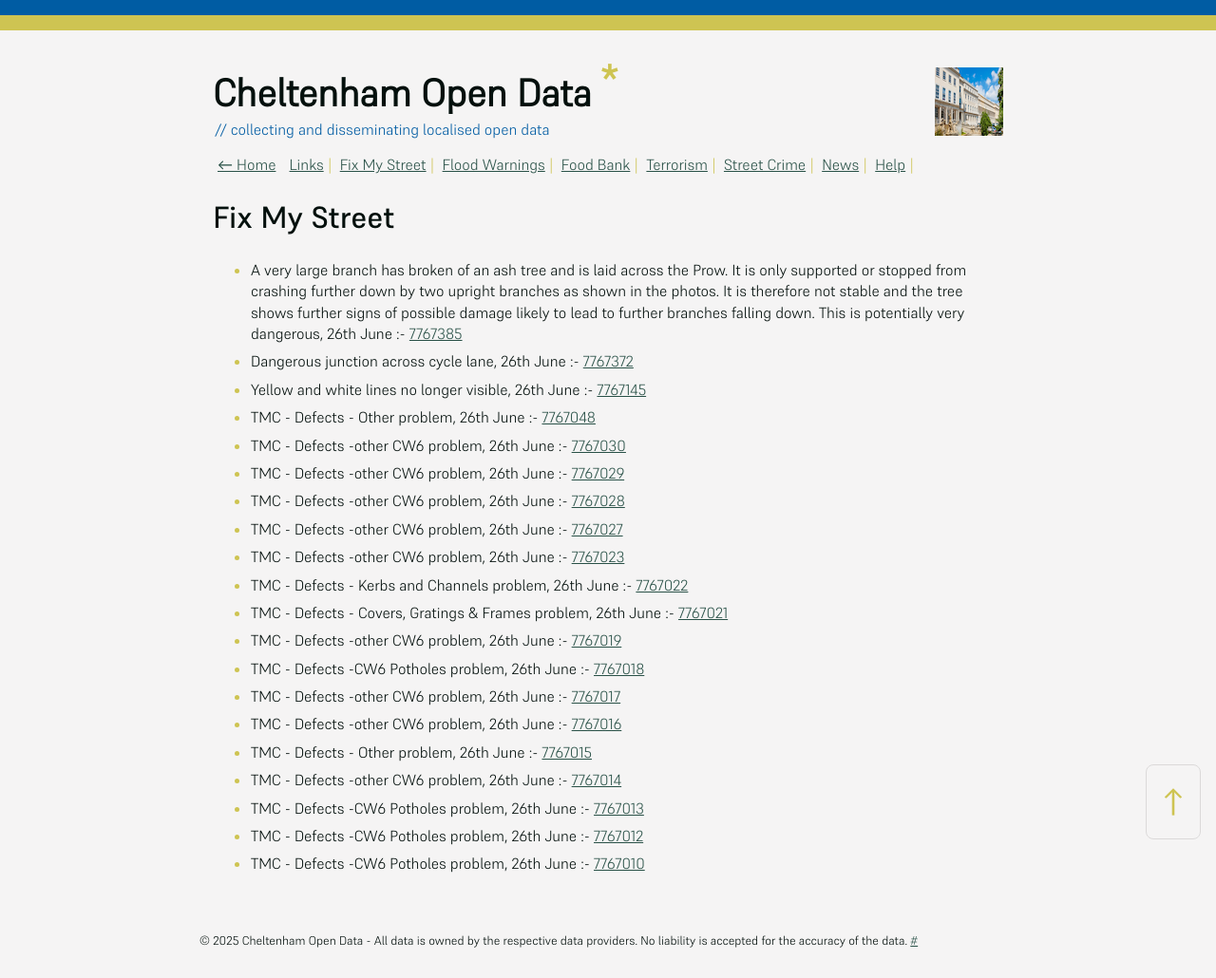
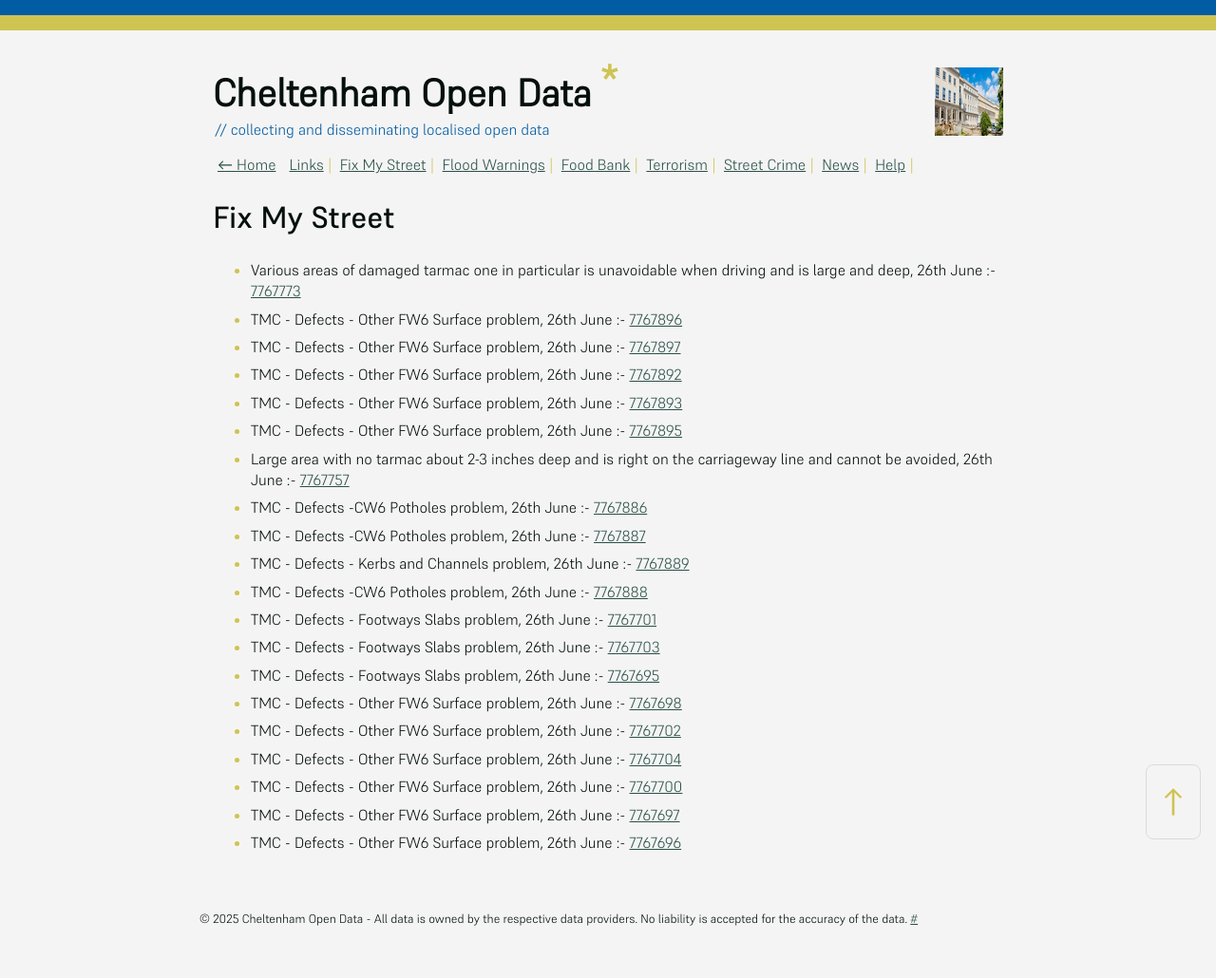
Before and after one commit to mat-0/cheltenham-open-data, a Jekyll site: the page built from _pages/fix-my-street.md, in a window 1280 px wide. Shown: the whole page at 95% size. Built offline with Jekyll 4.4.1, drawn with Linux system fonts in a browser that asks for light colours; after the commit the page ends 1007 px from its top, so only the background shows below that.

Commit message:
Updated 2025-06-26 11:58:02

```diff
--- a/_pages/fix-my-street.md
+++ b/_pages/fix-my-street.md
@@ -9,25 +9,25 @@ permalink: /fix-my-street
 
 <!-- fix_marker starts -->
 
-- A very large branch has broken of an ash tree and is laid across the Prow. It is only supported or stopped from crashing further down by two upright branches as shown in the photos. It is therefore not stable and the tree shows further signs of possible damage likely to lead to further branches falling down. This is potentially very dangerous, 26th June :- [7767385](https://www.fixmystreet.com/report/7767385)
-- Dangerous junction across cycle lane, 26th June :- [7767372](https://www.fixmystreet.com/report/7767372)
-- Yellow and white lines no longer visible, 26th June :- [7767145](https://www.fixmystreet.com/report/7767145)
-- TMC - Defects - Other problem, 26th June :- [7767048](https://www.fixmystreet.com/report/7767048)
-- TMC - Defects -other CW6 problem, 26th June :- [7767030](https://www.fixmystreet.com/report/7767030)
-- TMC - Defects -other CW6 problem, 26th June :- [7767029](https://www.fixmystreet.com/report/7767029)
-- TMC - Defects -other CW6 problem, 26th June :- [7767028](https://www.fixmystreet.com/report/7767028)
-- TMC - Defects -other CW6 problem, 26th June :- [7767027](https://www.fixmystreet.com/report/7767027)
-- TMC - Defects -other CW6 problem, 26th June :- [7767023](https://www.fixmystreet.com/report/7767023)
-- TMC - Defects - Kerbs and Channels problem, 26th June :- [7767022](https://www.fixmystreet.com/report/7767022)
-- TMC - Defects - Covers, Gratings & Frames problem, 26th June :- [7767021](https://www.fixmystreet.com/report/7767021)
-- TMC - Defects -other CW6 problem, 26th June :- [7767019](https://www.fixmystreet.com/report/7767019)
-- TMC - Defects -CW6 Potholes  problem, 26th June :- [7767018](https://www.fixmystreet.com/report/7767018)
-- TMC - Defects -other CW6 problem, 26th June :- [7767017](https://www.fixmystreet.com/report/7767017)
-- TMC - Defects -other CW6 problem, 26th June :- [7767016](https://www.fixmystreet.com/report/7767016)
-- TMC - Defects - Other problem, 26th June :- [7767015](https://www.fixmystreet.com/report/7767015)
-- TMC - Defects -other CW6 problem, 26th June :- [7767014](https://www.fixmystreet.com/report/7767014)
-- TMC - Defects -CW6 Potholes  problem, 26th June :- [7767013](https://www.fixmystreet.com/report/7767013)
-- TMC - Defects -CW6 Potholes  problem, 26th June :- [7767012](https://www.fixmystreet.com/report/7767012)
-- TMC - Defects -CW6 Potholes  problem, 26th June :- [7767010](https://www.fixmystreet.com/report/7767010)
+- Various areas of damaged tarmac one in particular is unavoidable when driving and is large and deep, 26th June :- [7767773](https://www.fixmystreet.com/report/7767773)
+- TMC - Defects - Other FW6  Surface problem, 26th June :- [7767896](https://www.fixmystreet.com/report/7767896)
+- TMC - Defects - Other FW6  Surface problem, 26th June :- [7767897](https://www.fixmystreet.com/report/7767897)
+- TMC - Defects - Other FW6  Surface problem, 26th June :- [7767892](https://www.fixmystreet.com/report/7767892)
+- TMC - Defects - Other FW6  Surface problem, 26th June :- [7767893](https://www.fixmystreet.com/report/7767893)
+- TMC - Defects - Other FW6  Surface problem, 26th June :- [7767895](https://www.fixmystreet.com/report/7767895)
+- Large area with no tarmac about 2-3 inches deep and is right on the carriageway line and cannot be avoided, 26th June :- [7767757](https://www.fixmystreet.com/report/7767757)
+- TMC - Defects -CW6 Potholes  problem, 26th June :- [7767886](https://www.fixmystreet.com/report/7767886)
+- TMC - Defects -CW6 Potholes  problem, 26th June :- [7767887](https://www.fixmystreet.com/report/7767887)
+- TMC - Defects - Kerbs and Channels problem, 26th June :- [7767889](https://www.fixmystreet.com/report/7767889)
+- TMC - Defects -CW6 Potholes  problem, 26th June :- [7767888](https://www.fixmystreet.com/report/7767888)
+- TMC - Defects - Footways Slabs problem, 26th June :- [7767701](https://www.fixmystreet.com/report/7767701)
+- TMC - Defects - Footways Slabs problem, 26th June :- [7767703](https://www.fixmystreet.com/report/7767703)
+- TMC - Defects - Footways Slabs problem, 26th June :- [7767695](https://www.fixmystreet.com/report/7767695)
+- TMC - Defects - Other FW6  Surface problem, 26th June :- [7767698](https://www.fixmystreet.com/report/7767698)
+- TMC - Defects - Other FW6  Surface problem, 26th June :- [7767702](https://www.fixmystreet.com/report/7767702)
+- TMC - Defects - Other FW6  Surface problem, 26th June :- [7767704](https://www.fixmystreet.com/report/7767704)
+- TMC - Defects - Other FW6  Surface problem, 26th June :- [7767700](https://www.fixmystreet.com/report/7767700)
+- TMC - Defects - Other FW6  Surface problem, 26th June :- [7767697](https://www.fixmystreet.com/report/7767697)
+- TMC - Defects - Other FW6  Surface problem, 26th June :- [7767696](https://www.fixmystreet.com/report/7767696)
 
 <!-- fix_marker ends -->
```
Also changed, not shown: _data/flood.json (+4 -4 lines), _pages/news.md (+9 -9 lines), index.md (+5 -5 lines).
